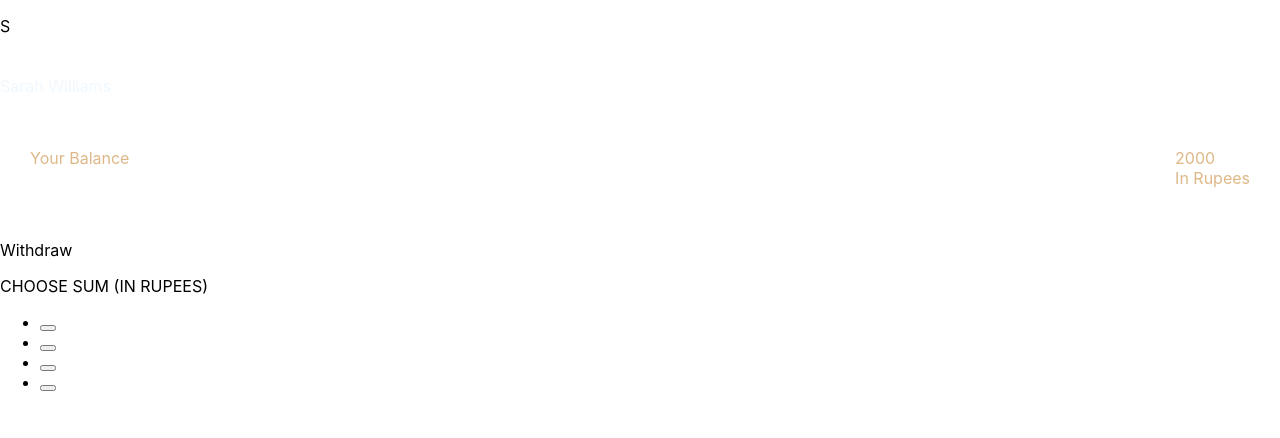
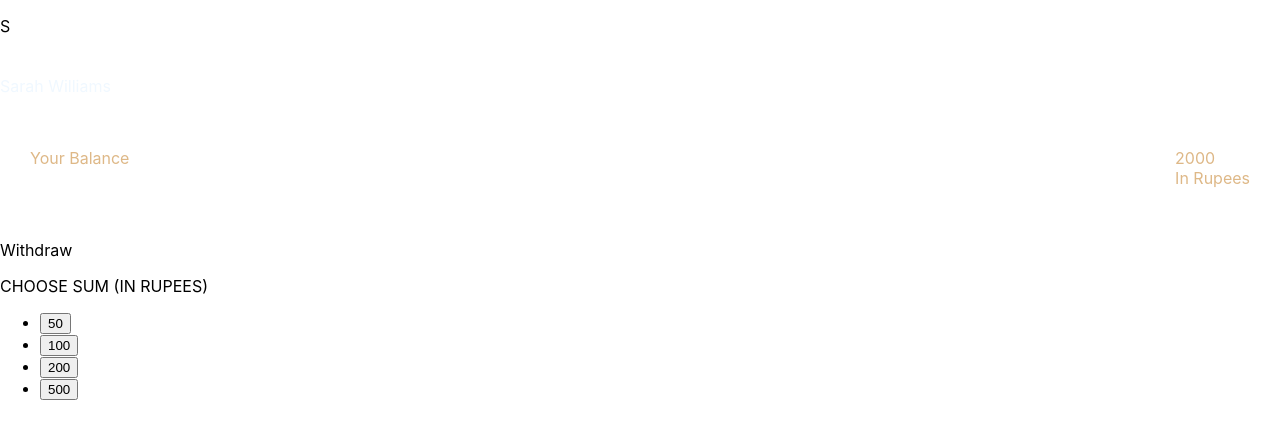
Before and after one commit to kuldipl78/newRepository, a React (Create React App) app: page / in a window 1280 px wide. Shown: the top 438 px of the page. Built offline with nearby package versions, Linux system fonts and the light colour scheme; a web font is replaced by a local one.

Commit message:
Update index.js

```diff
--- a/src/components/DenominationItem/index.js
+++ b/src/components/DenominationItem/index.js
@@ -1,12 +1,19 @@
-import React from 'react'
+import './index.css'
 
-const DenominationItem = ({onDenominationClick, value}) => {
+const DenominationItem = props => {
+  const {denominationDetails, updateBalance} = props
+  const {value} = denominationDetails
+
+  const onClickDenomination = () => {
+    updateBalance(value)
+  }
 
   return (
-    <li className="list-Container">
+    <li className="denomination-item">
       <button
-        className="btn-element"
-        onClick={() => onDenominationClick(value)}
+        type="button"
+        className="denomination-button"
+        onClick={onClickDenomination}
       >
         {value}
       </button>
```
